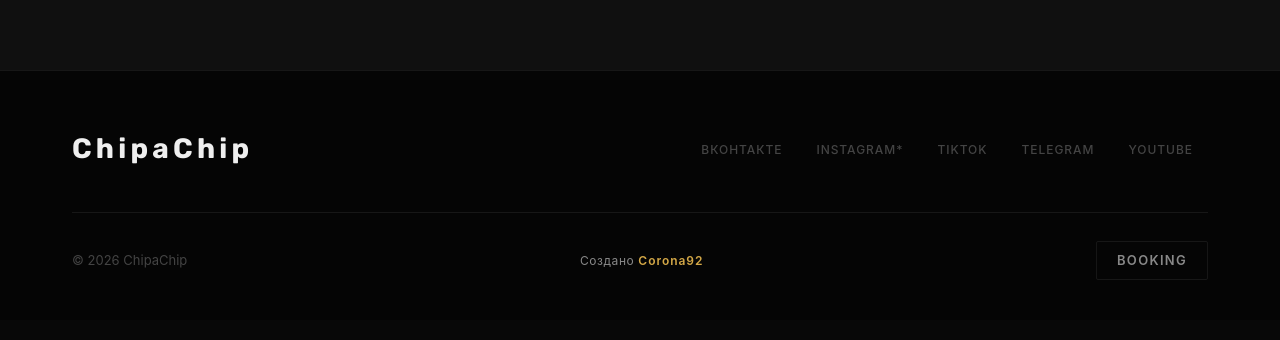
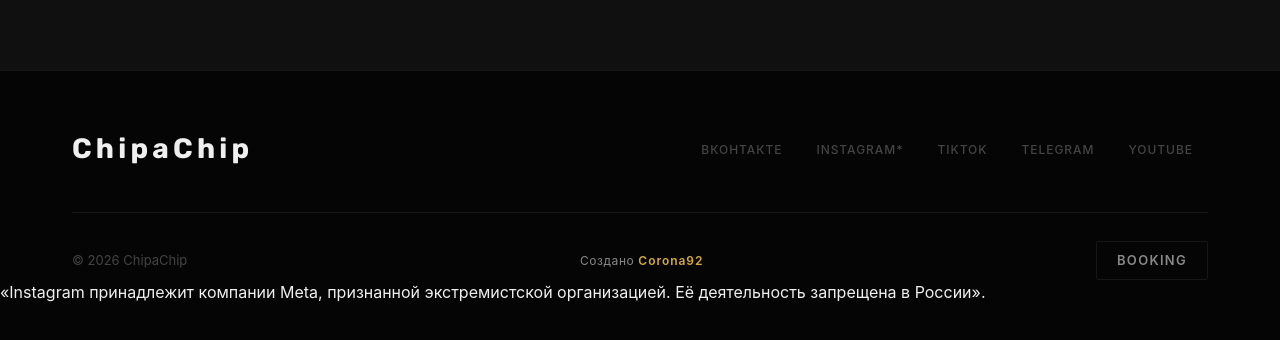
Before and after one commit to drknvpn/ChipaChipWeb, a React (Vite) app: page / in a window 1280 px wide. Shown: the part 4765-5105 px from the top of the page. Built offline with nearby package versions, Linux system fonts and the light colour scheme.

Commit message:
Update Footer.tsx

```diff
--- a/src/components/Footer.tsx
+++ b/src/components/Footer.tsx
@@ -26,6 +26,7 @@ export default function Footer() {
           <a href="https://t.me/Tvei79" target="_blank" rel="noopener noreferrer" className="footer-booking">Booking</a>
         </div>
       </div>
+      «Instagram принадлежит компании Meta, признанной экстремистской организацией. Её деятельность запрещена в России».
     </footer>
   )
 }
```
